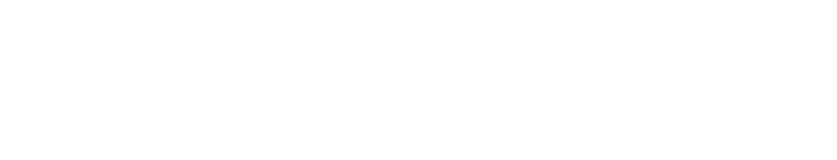
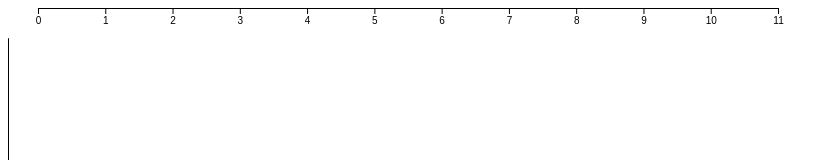
Before and after one commit to NotBenHodges/Project2, a plain HTML site: page index.html in a window 1280 px wide. Shown: the top 160 px of the page, without its empty margins (0-837 px from the left). Drawn offline with Linux system fonts and the light colour scheme.

Commit message:
index changes

```diff
--- a/gradingLine.js
+++ b/gradingLine.js
@@ -19,11 +19,28 @@ var drawChart = function(data){
 
   var xScale = d3.scaleLinear()
                   .domain([0,11])
-                  .range([padding,width-padding])
+                  .range([padding,width-padding]);
 
   var yScale = d3.scaleLinear()
                   .domain([0,10])
-                  .range([height-padding,padding])
+                  .range([height-padding,padding]);
+
+  var xAxis = d3.axisBottom()
+                .scale(xScale)
+                .ticks(10);
+
+  var yAxis = d3.axisLeft()
+                .scale(yScale)
+                .ticks(10);
+
+  svg.append("g")
+      .attr("class","axis")
+      .call(xAxis)
+
+  svg.append("g")
+      .attr("class","axis")
+      .call (yAxis)
+
 
   var circles = svg.selectAll("circle")
                     .data(data)
```
Also changed, not shown: index.html (+1 -1 lines).
